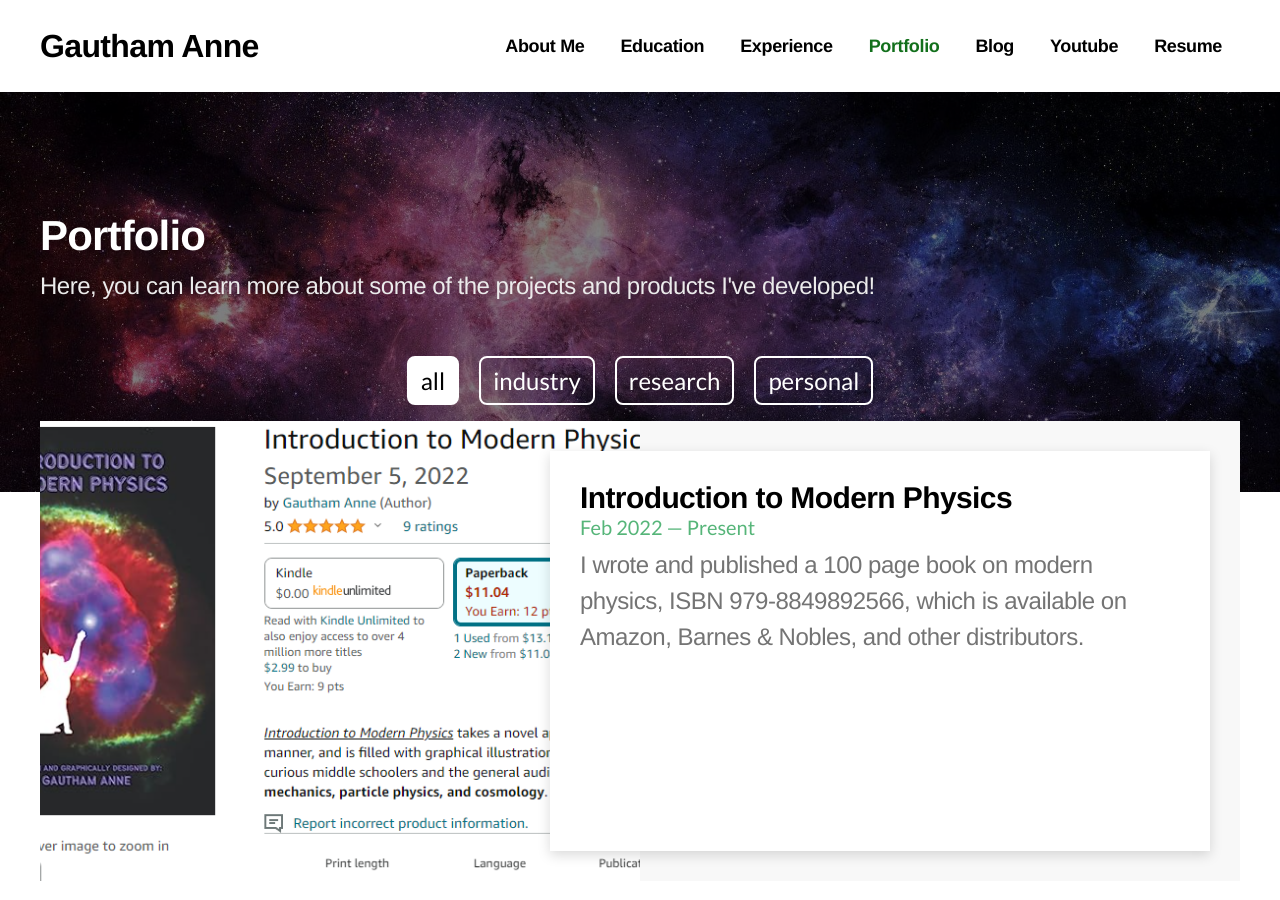
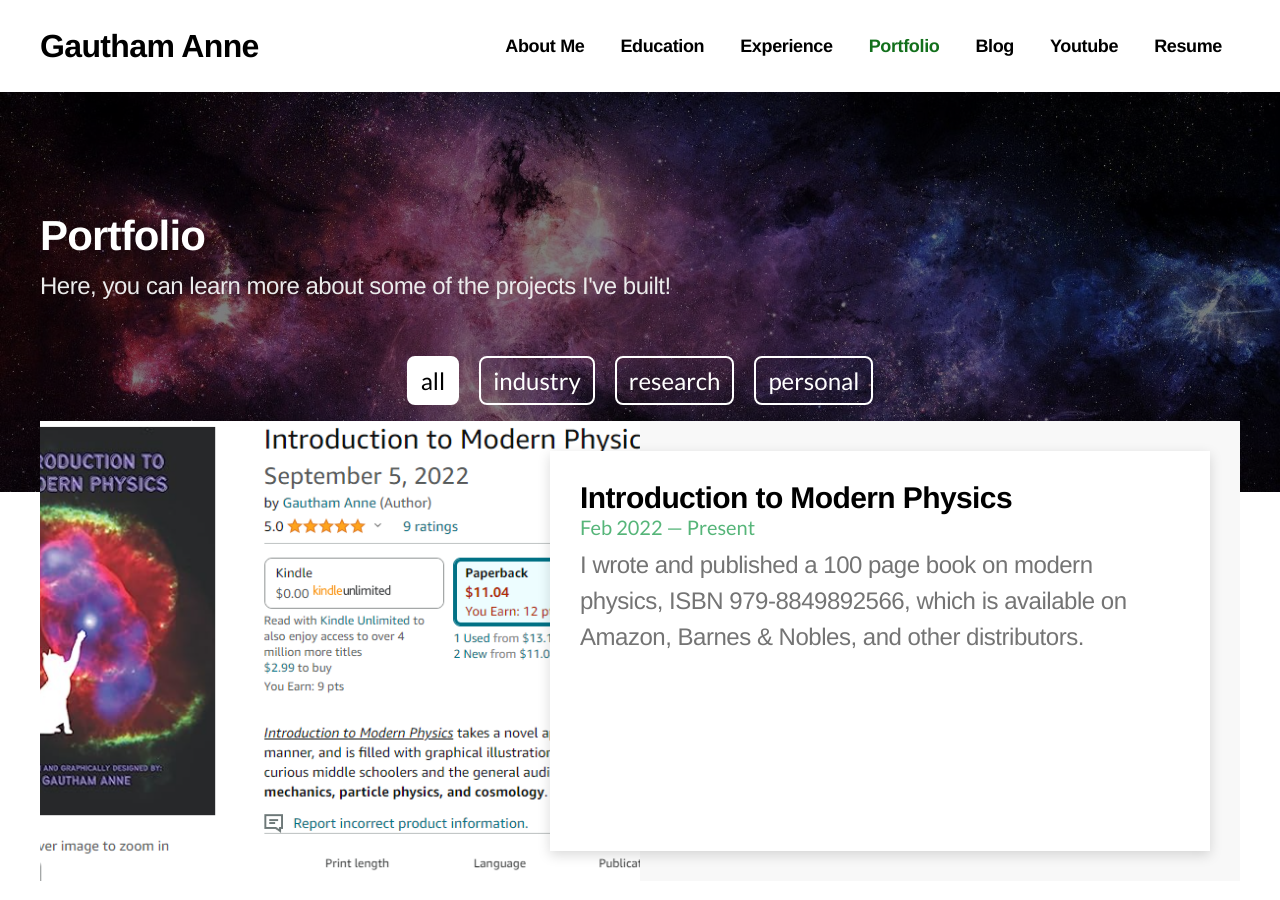
Before and after one commit to annegautham/annegautham.github.io, a Jekyll site: the page built from portfolio/index.md, in a window 1280 px wide and 900 px high. Built offline with Jekyll 4.4.1, drawn with Linux system fonts in a browser that asks for light colours; some web fonts are replaced.

Commit message:
Update index.md

```diff
--- a/portfolio/index.md
+++ b/portfolio/index.md
@@ -1,7 +1,7 @@
 ---
 layout: splashpage
 title: "Portfolio"
-description: Here, you can learn more about some of the projects and products I've developed!
+description: Here, you can learn more about some of the projects I've built!
 
 filterable: true
 filter_tags:
```
